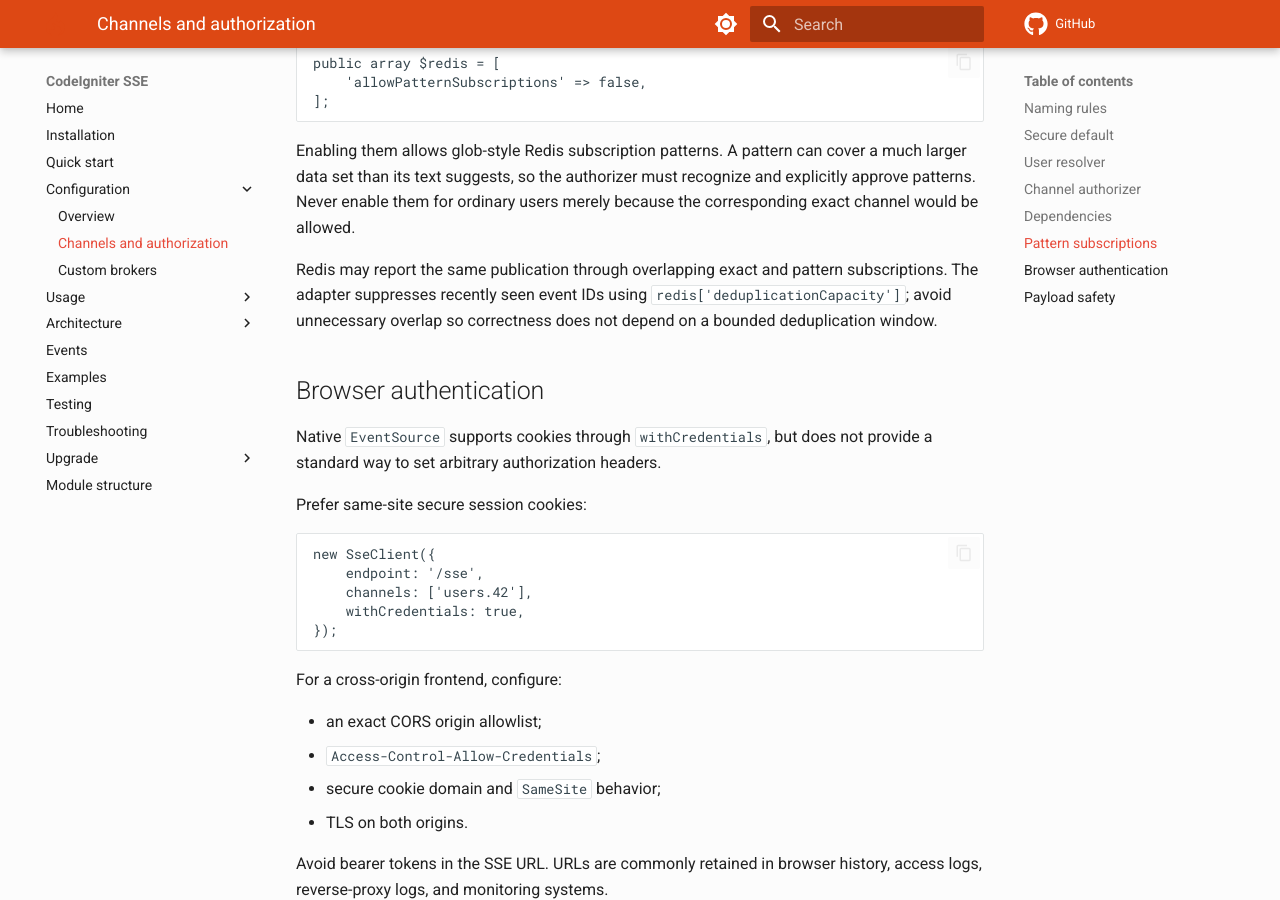
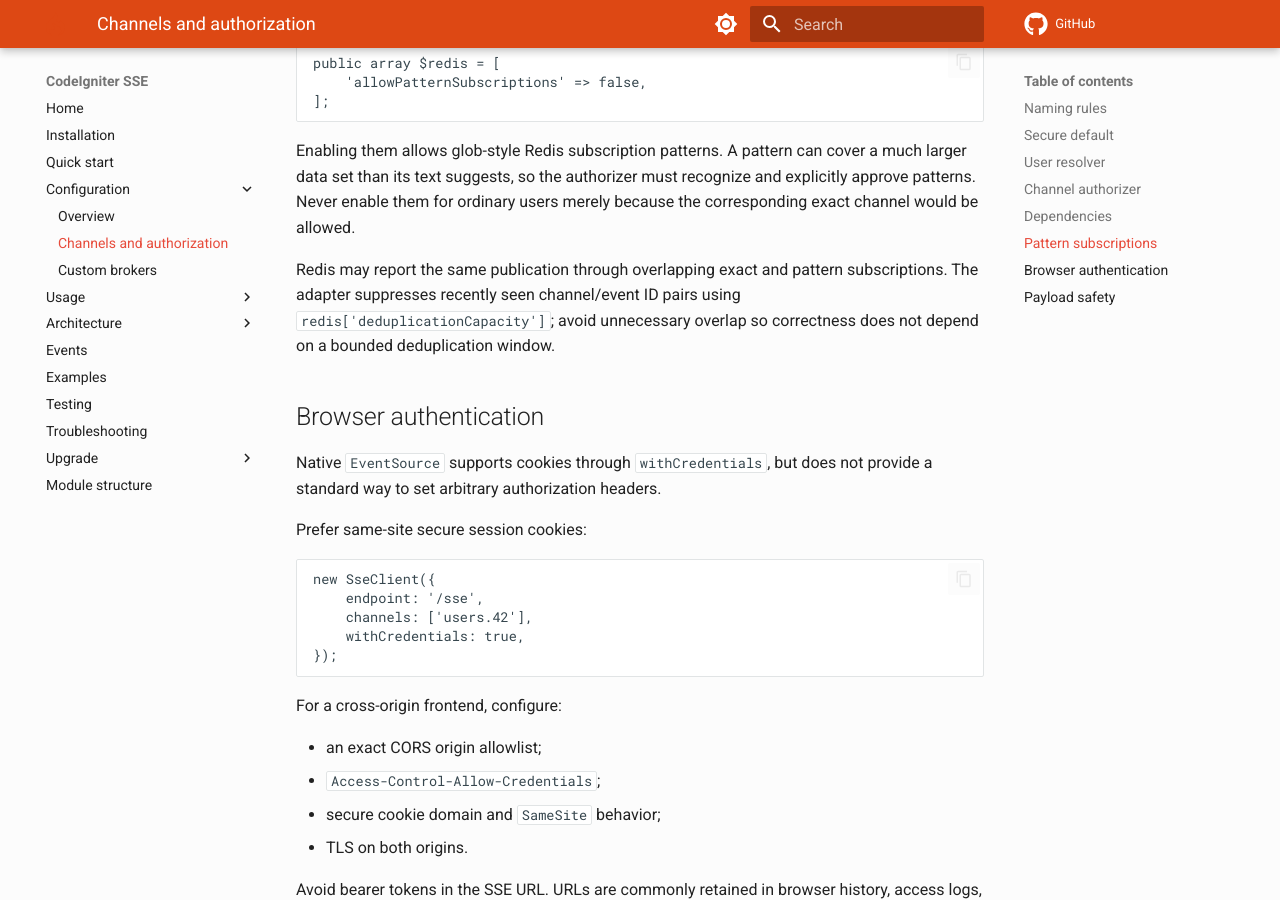
Before and after one commit to maniaba/codeigniter4-sse, an MkDocs documentation site: the page built from docs/channels-and-authorization.md, in a window 1280 px wide and 900 px high, scrolled down 4198 px. Built offline with MkDocs 1.6.1 and Material for MkDocs 9.7.7, drawn with Linux system fonts in a browser that asks for light colours; comment, search, counter and statistics services are not loaded; the version menu is left out; a style sheet for code colours, icons or effects is not loaded.

```diff
--- a/docs/channels-and-authorization.md
+++ b/docs/channels-and-authorization.md
@@ -214,9 +214,9 @@ recognize and explicitly approve patterns. Never enable them for ordinary
 users merely because the corresponding exact channel would be allowed.
 
 Redis may report the same publication through overlapping exact and pattern
-subscriptions. The adapter suppresses recently seen event IDs using
-`redis['deduplicationCapacity']`; avoid unnecessary overlap so correctness does
-not depend on a bounded deduplication window.
+subscriptions. The adapter suppresses recently seen channel/event ID pairs
+using `redis['deduplicationCapacity']`; avoid unnecessary overlap so
+correctness does not depend on a bounded deduplication window.
 
 ## Browser authentication
 
```
Also changed, not shown: docs/configuration.md (+2 -2 lines), docs/custom-brokers.md (+18 -5 lines), docs/module-structure.md (+3 -4 lines), docs/troubleshooting.md (+4 -1 lines).
